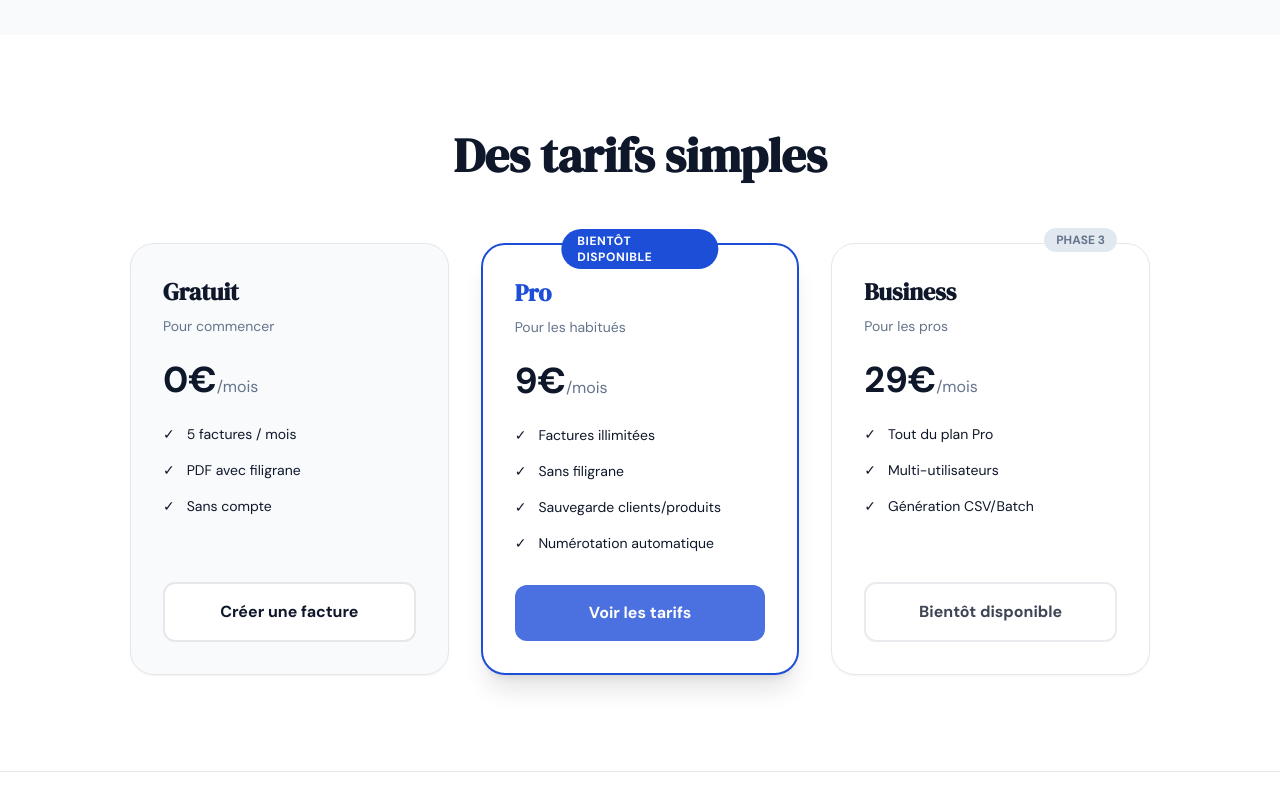
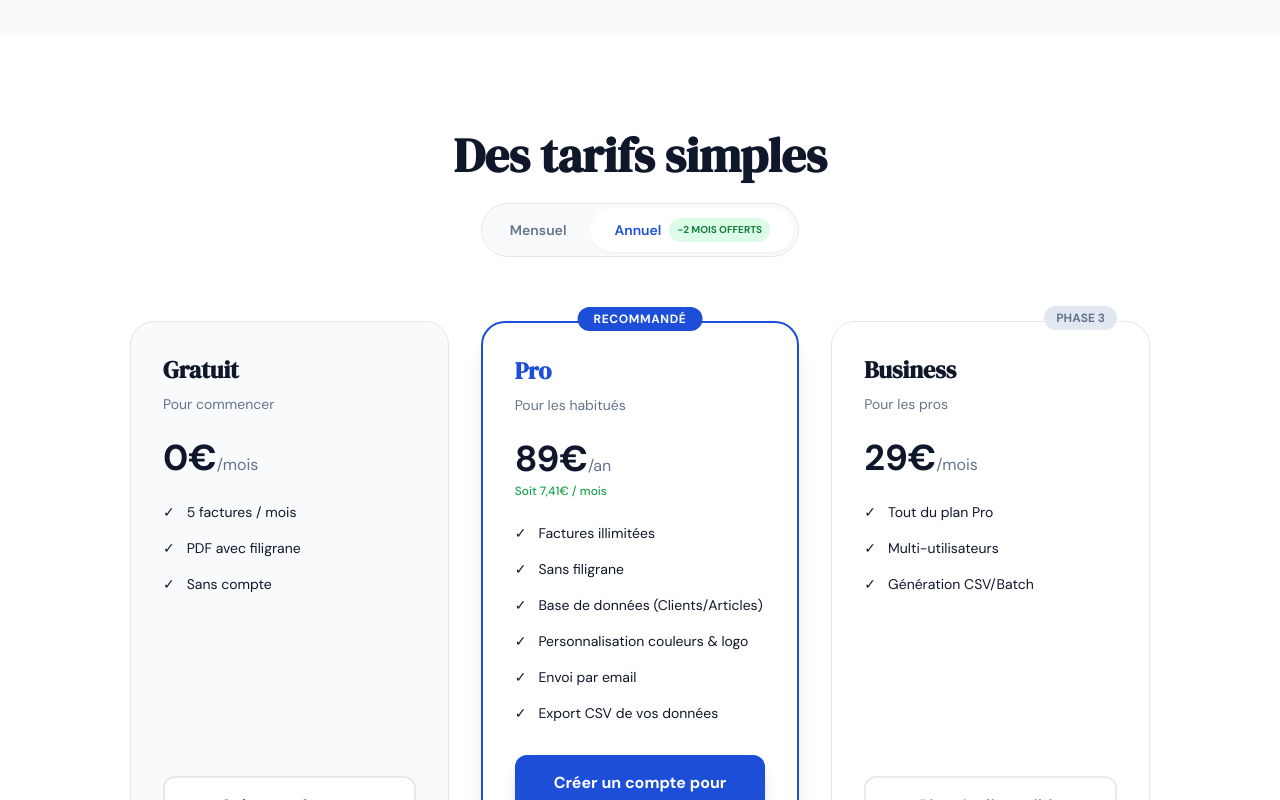
Before and after one commit to gilleswouters/facturepro, a React (Vite) app: page / in a window 1280 px wide. Shown: the part 3500-4300 px from the top of the page. Built offline with nearby package versions, Linux system fonts and the light colour scheme.

Commit message:
Phase 5: Add SEPA QR code, structured references, and Annual plan

```diff
--- a/package.json
+++ b/package.json
@@ -16,6 +16,7 @@
     "i18next-browser-languagedetector": "^8.2.1",
     "jspdf": "^4.2.0",
     "papaparse": "^5.5.3",
+    "qrcode": "^1.5.4",
     "react": "^19.2.0",
     "react-dom": "^19.2.0",
     "react-hook-form": "^7.71.2",
--- a/src/components/Pricing.jsx
+++ b/src/components/Pricing.jsx
@@ -1,15 +1,52 @@
-import React from 'react';
+import React, { useState } from 'react';
 import { useTranslation } from 'react-i18next';
+import { useAuth } from '../contexts/AuthContext';
+import { useNavigate } from 'react-router-dom';
 
 const Pricing = () => {
     const { t } = useTranslation();
+    const { user } = useAuth();
+    const navigate = useNavigate();
+    const [isAnnual, setIsAnnual] = useState(true);
+
+    const handleSubscribe = (url) => {
+        if (!user) {
+            navigate('/?login=true');
+        } else {
+            // Include user email in lemon squeezy URL for pre-fill
+            const finalUrl = `${url}?checkout[email]=${user.email}`;
+            window.location.href = finalUrl;
+        }
+    };
 
     return (
-        <div className="bg-white py-24">
+        <div id="pricing" className="bg-white py-24">
             <div className="mx-auto max-w-[1100px] px-6 md:px-10">
-                <h2 className="mb-16 text-center font-serif text-4xl font-bold text-text md:text-5xl">
-                    {t('pricing.title')}
-                </h2>
+                <div className="text-center mb-16">
+                    <h2 className="mb-6 font-serif text-4xl font-bold text-text md:text-5xl">
+                        {t('pricing.title')}
+                    </h2>
+
+                    <div className="inline-flex items-center rounded-full border border-border bg-surface p-1">
+                        <button
+                            onClick={() => setIsAnnual(false)}
+                            className={`rounded-full px-6 py-2.5 text-sm font-semibold transition-all ${!isAnnual ? 'bg-white shadow-sm text-brand' : 'text-slate-500 hover:text-slate-900'
+                                }`}
+                        >
+                            Mensuel
+                        </button>
+                        <button
+                            onClick={() => setIsAnnual(true)}
+                            className={`rounded-full px-6 py-2.5 text-sm font-semibold transition-all flex items-center gap-2 ${isAnnual ? 'bg-white shadow-sm text-brand' : 'text-slate-500 hover:text-slate-900'
+                                }`}
+                        >
+                            Annuel
+                            <span className="rounded-full bg-green-100 px-2 py-0.5 text-[10px] font-bold text-green-700 uppercase">
+                                -2 mois offerts
+                            </span>
+                        </button>
+                    </div>
+                </div>
 
                 <div className="grid grid-cols-1 gap-8 md:grid-cols-3">
                     {/* Free Tier */}
@@ -39,13 +76,16 @@ const Pricing = () => {
                     {/* Pro Tier (Highlighted) */}
                     <div className="relative flex flex-col rounded-3xl border-2 border-brand bg-white p-8 shadow-xl">
                         <div className="absolute -top-4 left-1/2 -translate-x-1/2 rounded-full bg-brand px-4 py-1 text-xs font-bold text-white uppercase tracking-wider">
-                            {t('pricing.coming_soon')}
+                            Recommandé
                         </div>
                         <h3 className="font-serif text-2xl font-bold text-brand">{t('pricing.pro')}</h3>
                         <p className="mt-2 text-sm text-muted">{t('pricing.pro_desc')}</p>
                         <div className="my-6">
-                            <span className="text-4xl font-bold text-text">9€</span>
-                            <span className="text-muted">/mois</span>
+                            <span className="text-4xl font-bold text-text">{isAnnual ? '89€' : '9€'}</span>
+                            <span className="text-muted">{isAnnual ? '/an' : '/mois'}</span>
+                            {isAnnual && (
+                                <p className="text-xs text-green-600 mt-1 font-medium">Soit 7,41€ / mois</p>
+                            )}
                         </div>
                         <ul className="mb-8 flex-1 space-y-4 text-sm text-text">
                             <li className="flex items-center gap-3">
@@ -55,14 +95,23 @@ const Pricing = () => {
                                 <span className="text-success">✓</span> Sans filigrane
                             </li>
                             <li className="flex items-center gap-3">
-                                <span className="text-success">✓</span> Sauvegarde clients/produits
+                                <span className="text-success">✓</span> Base de données (Clients/Articles)
                             </li>
                             <li className="flex items-center gap-3">
-                                <span className="text-success">✓</span> Numérotation automatique
+                                <span className="text-success">✓</span> Personnalisation couleurs & logo
+                            </li>
+                            <li className="flex items-center gap-3">
+                                <span className="text-success">✓</span> Envoi par email
+                            </li>
+                            <li className="flex items-center gap-3">
+                                <span className="text-success">✓</span> Export CSV de vos données
                             </li>
                         </ul>
-                        <button disabled className="w-full rounded-xl bg-brand py-4 font-bold text-white opacity-80 cursor-not-allowed">
-                            {t('hero.cta_secondary')}
+                        <button
+                            onClick={() => handleSubscribe(isAnnual ? import.meta.env.VITE_LEMON_SQUEEZY_PRO_ANNUAL_URL || import.meta.env.VITE_LEMON_SQUEEZY_PRO_URL : import.meta.env.VITE_LEMON_SQUEEZY_PRO_URL)}
+                            className="w-full rounded-xl bg-brand py-4 font-bold text-white hover:bg-brand-dark transition-colors shadow-lg shadow-brand/20"
+                        >
+                            {user ? 'Passer en Pro' : 'Créer un compte pour s\'abonner'}
                         </button>
                     </div>
 
--- a/src/utils/calculations.js
+++ b/src/utils/calculations.js
@@ -28,3 +28,26 @@ export const formatEUR = (amount) => {
     // We replace it with a standard space ' '.
     return formatted.replace(/[\u202F\u00A0]/g, ' ') + ' €';
 };
+
+// Generate a Belgian Structured Reference based on an invoice string identifier
+export const generateStructuredReference = (invoiceNumberStr) => {
+    if (!invoiceNumberStr) return '';
+
+    // Extract only digits from the invoice number (e.g., F202310-001 -> 202310001)
+    const digitsOnly = invoiceNumberStr.replace(/\D/g, '');
+    if (!digitsOnly) return '';
+
+    // We need a 10-digit base number. If shorter, pad with zeros. If longer, truncate (or just take last 10).
+    const baseNumberStr = digitsOnly.padStart(10, '0').slice(-10);
+    const baseNumber = parseInt(baseNumberStr, 10);
+
+    // Calculate modulo 97. If 0, the check digits are 97.
+    let mod = baseNumber % 97;
+    if (mod === 0) mod = 97;
+
+    const checkDigits = mod.toString().padStart(2, '0');
+    const fullNumberStr = baseNumberStr + checkDigits;
+
+    // Format as +++ XXX/XXXX/XXXXX +++
+    return `+++ ${fullNumberStr.substring(0, 3)}/${fullNumberStr.substring(3, 7)}/${fullNumberStr.substring(7, 12)} +++`;
+};
--- a/src/utils/pdfGenerator.js
+++ b/src/utils/pdfGenerator.js
@@ -1,5 +1,6 @@
 import jsPDF from 'jspdf';
-import { formatEUR, parseNumber } from './calculations';
+import { formatEUR, parseNumber, generateStructuredReference } from './calculations';
+import QRCode from 'qrcode';
 
 export const generatePDF = async (invoiceData, totals, isPro = false, brandName, domain, logoUrl = null, brandColor = null, returnType = 'save') => {
     try {
@@ -162,6 +163,15 @@ export const generatePDF = async (invoiceData, totals, isPro = false, brandName,
         doc.setTextColor(15, 23, 42);
         doc.text(invoiceData.details.dueDate || '-', pageWidth - margin, rightYPos, { align: 'right' });
 
+        // Structured Reference
+        doc.setFont('helvetica', 'normal');
+        rightYPos += 5;
+        doc.setTextColor(100, 116, 139);
+        doc.text(`Communication :`, pageWidth - margin - (contentWidth / 2.5), rightYPos);
+        doc.setTextColor(15, 23, 42);
+        const refStr = generateStructuredReference(invoiceData.details.invoiceNumber);
+        doc.text(refStr || '-', pageWidth - margin, rightYPos, { align: 'right' });
+
         // Sync highest Y position
         yPos = Math.max(yPos + 15, rightYPos + 15);
 
@@ -242,12 +252,48 @@ export const generatePDF = async (invoiceData, totals, isPro = false, brandName,
         doc.text('Total TTC', totalsX + 4, totalsY);
         doc.text(formatEUR(totals.grandTotal), totalsX + 76, totalsY, { align: 'right' });
 
-        // --- IBAN Payment info ---
+        // --- IBAN Payment info & SEPA QR Code ---
         doc.setTextColor(15, 23, 42);
         doc.setFontSize(9);
         doc.setFont('helvetica', 'normal');
         if (invoiceData.seller.iban) {
             doc.text(`Paiement sur le compte : ${invoiceData.seller.iban}`, margin, yPos + 5);
+
+            // Generate SEPA EPC QR Code logic (Only for Pro users and if amount > 0)
+            if (isPro && totals.grandTotal > 0 && invoiceData.client.companyName) {
+                try {
+                    // EPC QR Code Standard
+                    // BCD\n002\n1\nSCT\n{BIC}\n{ClientName}\n{IBAN}\nEUR{Amount}\n\n{Reference}\n{Remittance Text}\n
+                    const ebcString = [
+                        'BCD',
+                        '002',
+                        '1',
+                        'SCT',
+                        '', // BIC is optional for domestic, leaving empty
+                        invoiceData.seller.companyName ? invoiceData.seller.companyName.substring(0, 70) : 'Seller',
+                        invoiceData.seller.iban.replace(/\s+/g, ''),
+                        `EUR${totals.grandTotal.toFixed(2)}`,
+                        '',
+                        '',
+                        `Facture ${invoiceData.details.invoiceNumber}`.substring(0, 140),
+                        ''
+                    ].join('\n');
+
+                    const qrDataUrl = await QRCode.toDataURL(ebcString, {
+                        errorCorrectionLevel: 'M',
+                        margin: 1,
+                        width: 100 // Generate large enough, shrink during insert
+                    });
+
+                    doc.setFontSize(8);
+                    doc.setTextColor(100, 116, 139);
+                    doc.text('Scannez pour payer :', margin, yPos + 15);
+                    doc.addImage(qrDataUrl, 'PNG', margin, yPos + 18, 25, 25);
+                    yPos += 30; // Push notes down to accommodate QR code
+                } catch (qrError) {
+                    console.error('Failed to generate SEPA QR Code:', qrError);
+                }
+            }
         }
 
         // --- Notes & Legal ---
```
Also changed, not shown: 1 other file (tests, documents, lock files or other folders).
